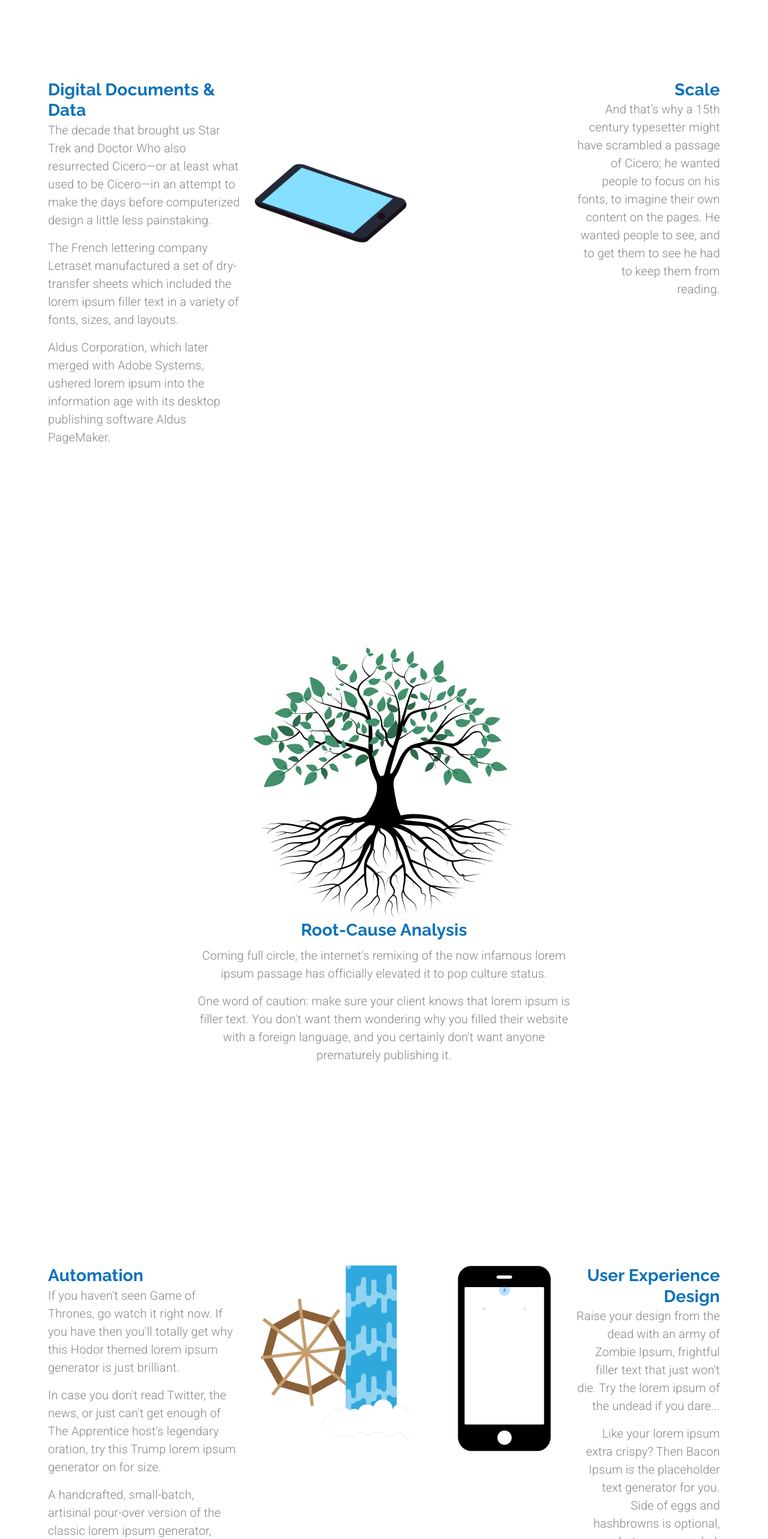
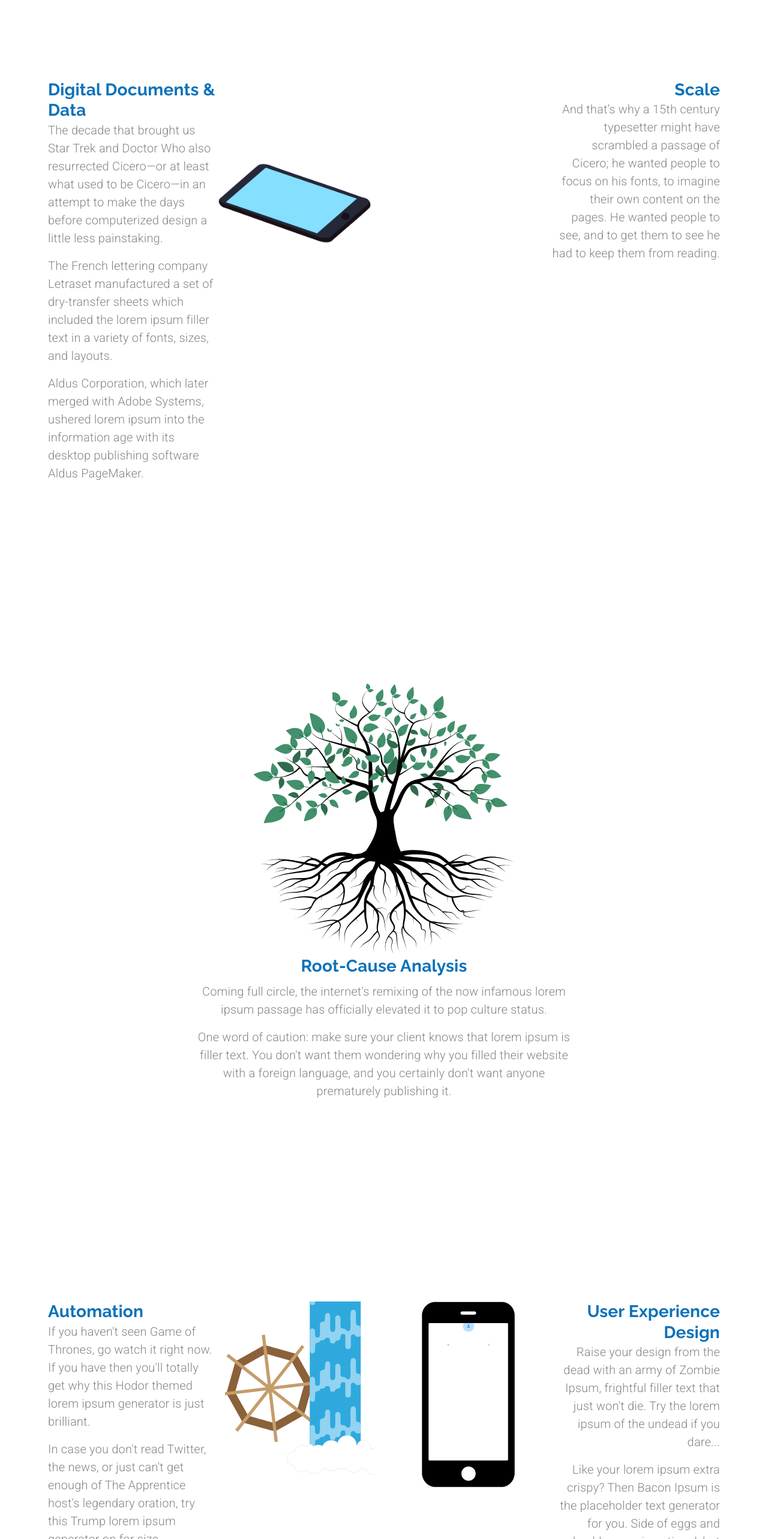
Before and after one commit to Amorem/materialui_arcdev, a React (Create React App) app: page /software in a window 1280 px wide. Shown: the part 1280-3846 px from the top of the page at 60% size. Built offline with nearby package versions, Linux system fonts and the light colour scheme.

Commit message:
responsive

```diff
--- a/src/Components/CustomSoftware.js
+++ b/src/Components/CustomSoftware.js
@@ -42,6 +42,7 @@ export default function CustomSoftware(props) {
   const classes = useStyles();
   const theme = useTheme();
   const matchesMD = useMediaQUery(theme.breakpoints.down("md"));
+  const matchesSM = useMediaQUery(theme.breakpoints.down("sm"));
   const documentsOptions = {
     loop: true,
     autoplay: true,
@@ -194,7 +195,11 @@ export default function CustomSoftware(props) {
           container
           direction="column"
           md
-          style={{ maxWidth: "40em" }}
+          style={{
+            maxWidth: "40em",
+            marginTop: matchesSM ? "10em" : 0,
+            marginBottom: matchesSM ? "10em" : 0,
+          }}
           alignItems="center"
         >
           <Grid item>
@@ -227,7 +232,13 @@ export default function CustomSoftware(props) {
         alignItems={matchesMD ? "center" : undefined}
         justify="space-between"
       >
-        <Grid item container className={classes.itemContainer}>
+        <Grid
+          item
+          container
+          className={classes.itemContainer}
+          md
+          style={{ marginBottom: matchesMD ? "15em" : 0 }}
+        >
           <Grid item container direction="column" md>
             <Grid item>
               <Typography variant="h4">Digital Documents & Data</Typography>
@@ -323,7 +334,13 @@ export default function CustomSoftware(props) {
         justify="space-between"
         style={{ marginBottom: "10em" }}
       >
-        <Grid item container className={classes.itemContainer}>
+        <Grid
+          item
+          container
+          className={classes.itemContainer}
+          md
+          style={{ marginBottom: matchesMD ? "15em" : 0 }}
+        >
           <Grid item container direction="column" md>
             <Grid item>
               <Typography variant="h4">Automation</Typography>
```
